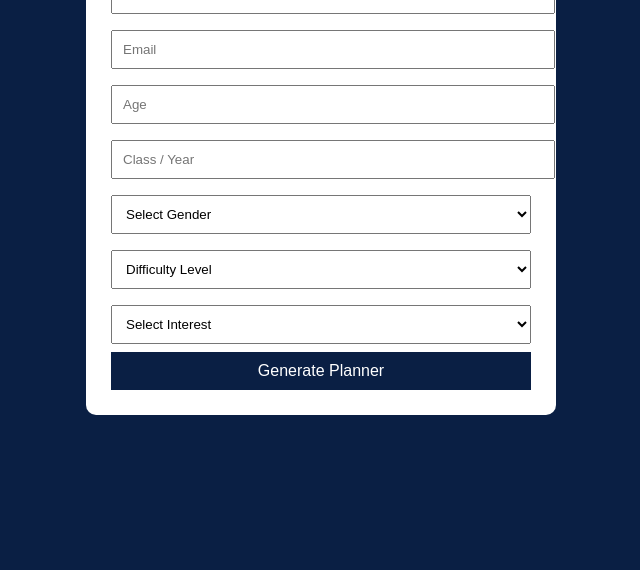
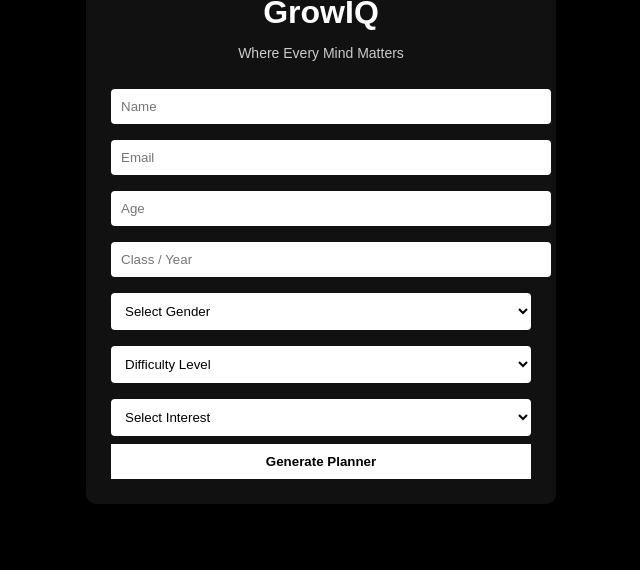
Before and after one commit to jhajhariaanandi100-100/GrowIQ, a Flask app: page / in a window 1280 px wide. Shown: the part 230-800 px from the top of the page, without its empty margins (319-959 px from the left). Run offline with Flask 3, Linux system fonts and the light colour scheme.

Commit message:
change some bacground color

```diff
--- a/static/style.css
+++ b/static/style.css
@@ -1,52 +1,74 @@
+/* GLOBAL */
 body {
-    background: #0a1f44;
+    background-color: #000;
+    color: #fff;
     font-family: Arial, sans-serif;
-    color: white;
 }
 
+/* MAIN CONTAINER */
 .container {
     width: 420px;
     margin: 60px auto;
-    background: white;
-    color: black;
+    background-color: #111;
     padding: 25px;
     border-radius: 10px;
     text-align: center;
 }
 
+/* LOGO */
+.logo-box {
+    background: #000;
+    padding: 15px;
+    border-radius: 8px;
+    margin-bottom: 15px;
+}
+
+.logo-box img {
+    width: 120px;
+}
+
+/* HEADINGS */
 h1 {
-    margin-bottom: 5px;
+    margin: 10px 0 5px 0;
 }
 
 .tagline {
-    color: #0a1f44;
-    font-weight: bold;
+    font-size: 14px;
+    color: #ccc;
     margin-bottom: 20px;
 }
 
+/* FORM */
 input, select {
     width: 100%;
     padding: 10px;
     margin: 8px 0;
+    background: #fff;
+    color: #000;
+    border: none;
+    border-radius: 4px;
 }
 
+/* BUTTON */
 button {
     width: 100%;
     padding: 10px;
-    background: #0a1f44;
-    color: white;
+    background: #fff;
+    color: #000;
     border: none;
+    font-weight: bold;
     cursor: pointer;
-    font-size: 16px;
 }
 
 button:hover {
-    background: #132f6b;
+    background: #ccc;
 }
 
+/* RESULT BOX */
 .result {
     margin-top: 20px;
-    background: #eef2f8;
+    background: #fff;
+    color: #000;
     padding: 15px;
     border-radius: 6px;
 }
--- a/templates/index.html
+++ b/templates/index.html
@@ -8,6 +8,12 @@
 <body>
 
 <div class="container">
+
+    <!-- LOGO -->
+    <div class="logo-box">
+        <img src="{{ url_for('static', filename='images/growiq_logo.png') }}" alt="GrowIQ Logo">
+    </div>
+
     <h1>GrowIQ</h1>
     <p class="tagline">Where Every Mind Matters</p>
 
@@ -48,6 +54,7 @@
         <p>{{ plan }}</p>
     </div>
     {% endif %}
+
 </div>
 
 </body>
```
